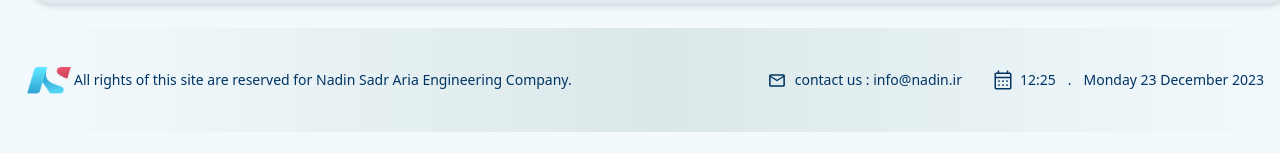
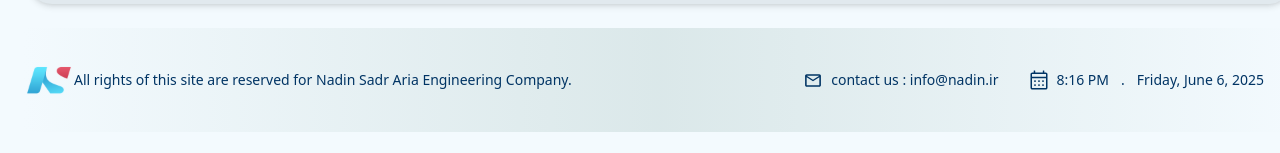
Before and after one commit to Zahra-Shadman/weather-app, a React (Vite) app: page /dashboard in a window 1280 px wide. Shown: the part 724-877 px from the top of the page. Built offline with nearby package versions, Linux system fonts and the light colour scheme.

Commit message:
add date and time to footer

```diff
--- a/src/components/dashboard/footer.tsx
+++ b/src/components/dashboard/footer.tsx
@@ -1,4 +1,31 @@
 import { MdOutlineMail } from "react-icons/md";
+
+// DateTimeDisplay Component
+const DateTimeDisplay = () => {
+  const now = new Date();
+
+  const options: Intl.DateTimeFormatOptions = {
+    weekday: "long",
+    year: "numeric",
+    month: "long",
+    day: "numeric",
+  };
+  const formattedDate = now.toLocaleDateString("en-US", options);
+  const formattedTime = now.toLocaleTimeString("en-US", {
+    hour: "numeric",
+    minute: "numeric",
+    hour12: true,
+  });
+
+  return (
+    <span className="flex items-center gap-2">
+      <img src="./calendar_month.svg" alt="" />
+      <span className="flex gap-3">
+        <h1>{formattedTime}</h1>.<h1>{formattedDate}</h1>
+      </span>
+    </span>
+  );
+};
 
 export default function Footer() {
   return (
@@ -15,12 +42,7 @@ export default function Footer() {
           <MdOutlineMail className="w-5 h-[19px]" />
           <h1>contact us : info@nadin.ir</h1>
         </span>
-        <span className="flex items-center gap-2">
-          <img src="./calendar_month.svg" alt="" />
-          <span className="flex gap-3">
-            <h1>12:25 </h1>.<h1> Monday 23 December 2023</h1>
-          </span>
-        </span>
+        <DateTimeDisplay />
       </div>
     </footer>
   );
```
